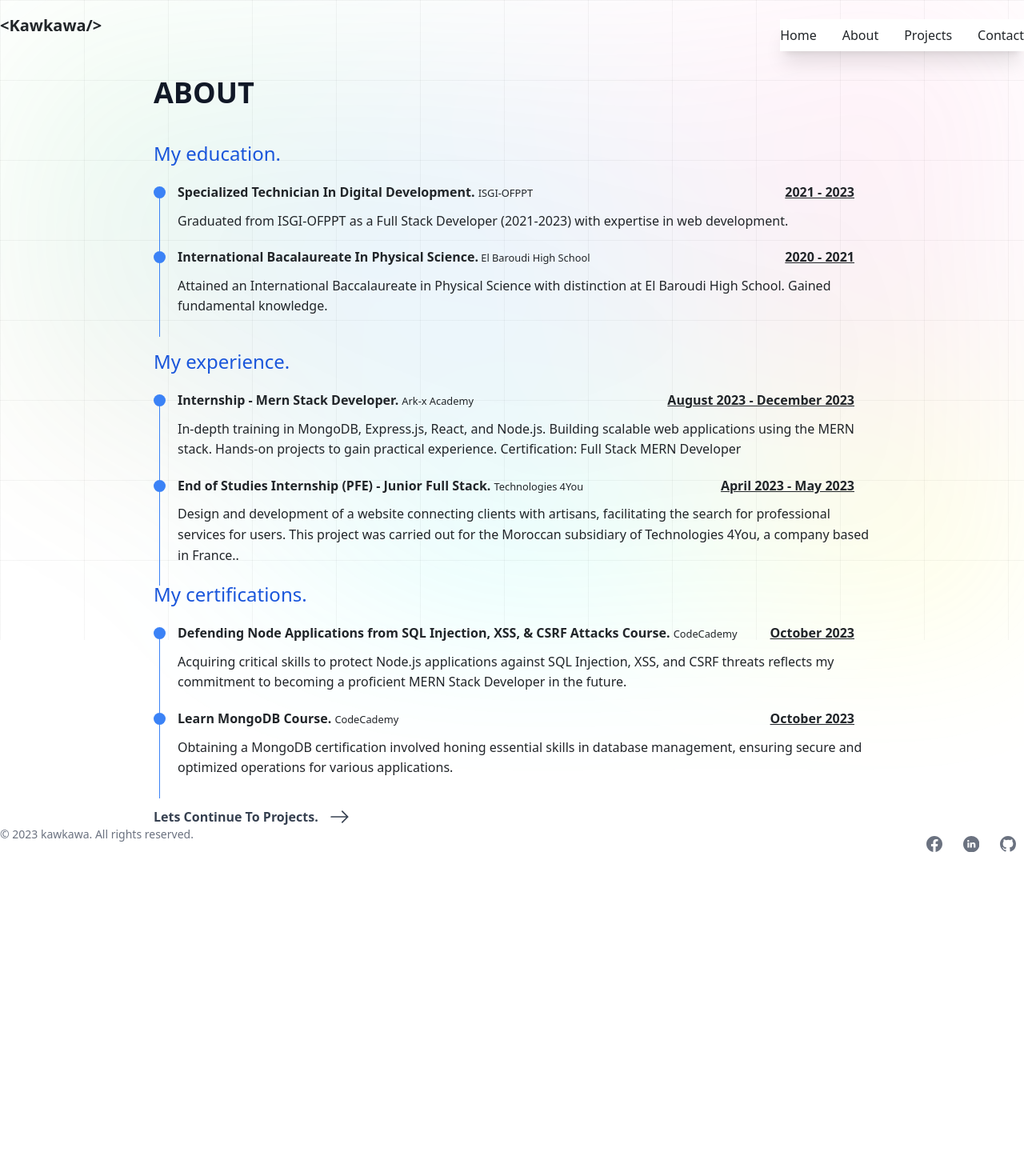
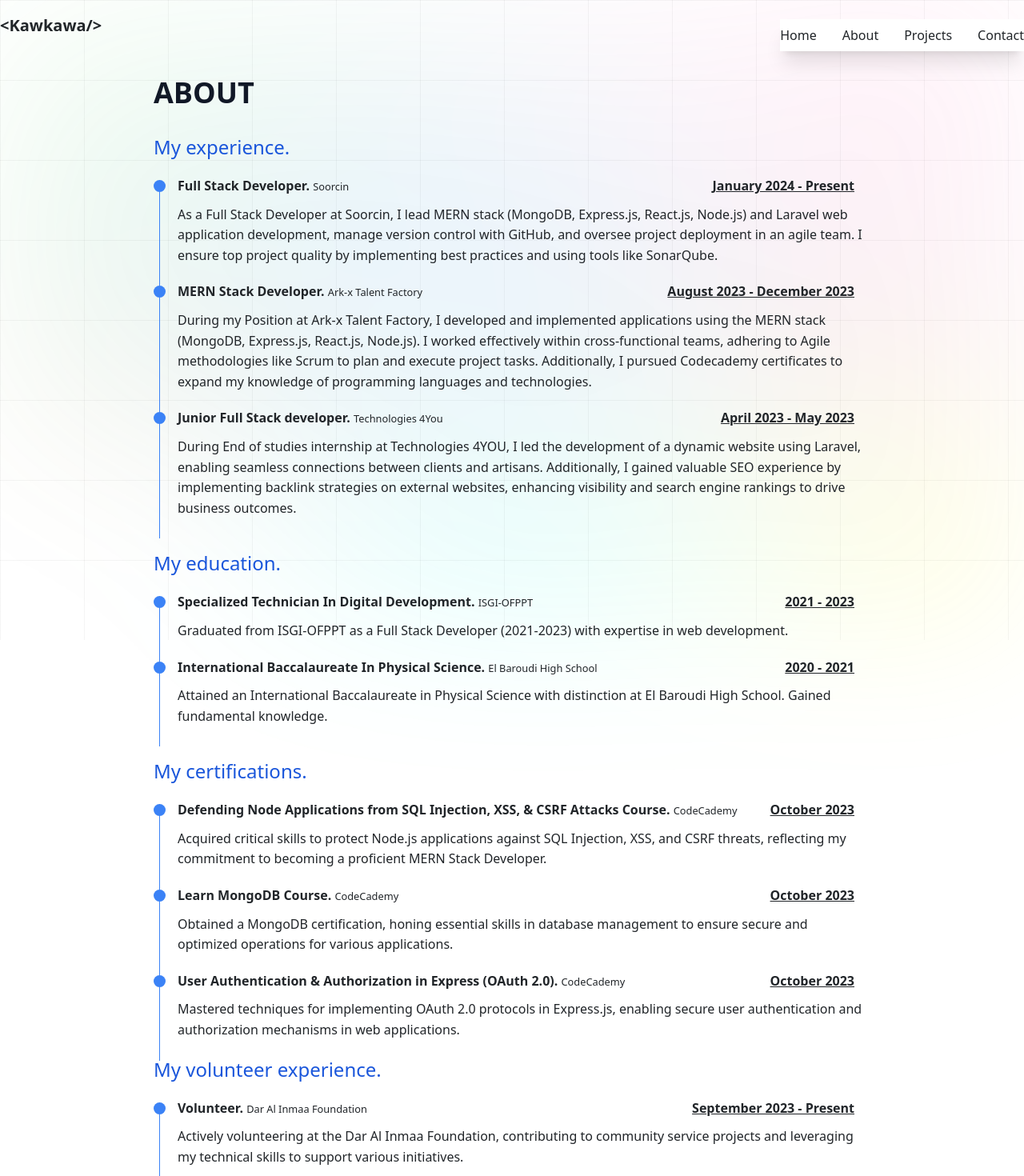
Before and after one commit to Kawkawa2/Portfolio, a React (Vite) app: page /about in a window 1280 px wide. Shown: the top 1470 px of the page at 80% size. Before the commit the page ends 1087 px from the top, so only its background shows below. Built offline with nearby package versions, Linux system fonts and the light colour scheme; the HTML template or start-up script is replaced by a standard one.

Commit message:
Update about.jsx

```diff
--- a/src/components/about.jsx
+++ b/src/components/about.jsx
@@ -2,13 +2,86 @@ import Gotolink from "./gotolink";
 
 function About() {
   return (
-    <section className=" min-h-[calc(100vh - 40vh)] flex items-center  justify-center">
+    <section className="min-h-[calc(100vh - 40vh)] flex items-center justify-center">
       <div className="max-w-4xl">
         <a href="/">
           <h1 className="relative my-8 mx-0 uppercase tracking-[9.9px] text-gray-900 text-4xl font-bold">
             About
           </h1>
         </a>
+
+        {/* Experience section */}
+        <article className="my-20">
+          <h4 className="text-2xl capitalize font-normal text-blue-700 hover:text-gray-500">
+            My experience.
+          </h4>
+          <ul className="timeline">
+            <li>
+              <a
+                target="_blank"
+                rel="noopener noreferrer"
+                id="cardHover"
+                aria-label="Open my experience"
+                href=""
+                className="hover:underline"
+              >
+                Full Stack Developer. <small>Soorcin</small>
+              </a>
+              <a className="float-right" tabIndex={-1}>
+                <b className="underline">January 2024 - Present</b>
+              </a>
+              <p>
+                As a Full Stack Developer at Soorcin, I lead MERN stack (MongoDB, Express.js, React.js, Node.js) and Laravel web application
+                development, manage version control with GitHub, and oversee project deployment in an agile team.
+                I ensure top project quality by implementing best practices and using tools like SonarQube.
+              </p>
+            </li>
+            <li>
+              <a
+                target="_blank"
+                rel="noopener noreferrer"
+                id="cardHover"
+                aria-label="Open my experience"
+                href=""
+                className="hover:underline"
+              >
+                MERN Stack Developer. <small>Ark-x Talent Factory</small>
+              </a>
+              <a className="float-right" tabIndex={-1}>
+                <b className="underline">August 2023 - December 2023</b>
+              </a>
+              <p>
+              During my Position at Ark-x Talent Factory, I developed and implemented applications using the MERN stack
+              (MongoDB, Express.js, React.js, Node.js). I worked effectively within cross-functional teams, adhering to Agile methodologies
+              like Scrum to plan and execute project tasks. Additionally, I pursued Codecademy certificates to expand my knowledge of
+              programming languages and technologies.
+              </p>
+            </li>
+            <li>
+              <a
+                target="_blank"
+                rel="noopener noreferrer"
+                id="cardHover"
+                aria-label="Open my experience"
+                href=""
+                className="hover:underline"
+              >
+                Junior Full Stack developer. <small>Technologies 4You</small>
+              </a>
+              <a className="float-right" tabIndex={-1}>
+                <b className="underline">April 2023 - May 2023</b>
+              </a>
+              <p>
+
+                During End of studies internship at Technologies 4YOU, I led the development of a dynamic website using Laravel,
+                enabling seamless connections between clients and artisans. Additionally, I gained valuable SEO experience by
+                implementing backlink strategies on external websites, enhancing visibility and search engine rankings to drive business
+                outcomes.
+              </p>
+            </li>
+          </ul>
+        </article>
+
         {/* Education section */}
         <article className="my-10">
           <h4 className="text-2xl capitalize font-normal text-blue-700 hover:text-gray-500">
@@ -18,14 +91,13 @@ function About() {
             <li>
               <a
                 target="_blank"
-                rel=""
+                rel="noopener noreferrer"
                 id="cardHover"
                 aria-label="Open my education"
                 href=""
-                className=" hover:underline"
+                className="hover:underline"
               >
-                Specialized Technician In Digital Development.{" "}
-                <small>ISGI-OFPPT</small>
+                Specialized Technician In Digital Development. <small>ISGI-OFPPT</small>
               </a>
               <a className="float-right" tabIndex={-1}>
                 <b className="underline">2021 - 2023</b>
@@ -38,14 +110,13 @@ function About() {
             <li>
               <a
                 target="_blank"
-                rel=""
+                rel="noopener noreferrer"
                 id="cardHover"
                 aria-label="Open my education"
                 href=""
-                className=" hover:underline"
+                className="hover:underline"
               >
-                International Bacalaureate In Physical Science.
-                <small> El Baroudi High School</small>
+                International Baccalaureate In Physical Science. <small>El Baroudi High School</small>
               </a>
               <a className="float-right" tabIndex={-1}>
                 <b className="underline">2020 - 2021</b>
@@ -59,60 +130,8 @@ function About() {
           </ul>
         </article>
 
-        {/* Experience section */}
+       {/* Certification section */}
 
-        <article className="my-20">
-          <h4 className="text-2xl capitalize font-normal text-blue-700 hover:text-gray-500">
-            My experience.
-          </h4>
-          <ul className="timeline">
-            <li>
-              <a
-                target="_blank"
-                rel=""
-                id="cardHover"
-                aria-label="Open my education"
-                href=""
-                className=" hover:underline"
-              >
-                Internship - Mern Stack Developer. <small>Ark-x Academy</small>
-              </a>
-              <a className="float-right" tabIndex={-1}>
-                <b className="underline">August 2023 - December 2023</b>
-              </a>
-              <p>
-                In-depth training in MongoDB, Express.js, React, and Node.js.
-                Building scalable web applications using the MERN stack.
-                Hands-on projects to gain practical experience. Certification:
-                Full Stack MERN Developer
-              </p>
-            </li>
-            <li className="reverse">
-              <a
-                target="_blank"
-                rel=""
-                id="cardHover"
-                aria-label="Open my education"
-                href=""
-                className=" hover:underline"
-              >
-                End of Studies Internship (PFE) - Junior Full Stack.{" "}
-                <small>Technologies 4You</small>
-              </a>
-              <a className="float-right" tabIndex={-1}>
-                <b className="underline">April 2023 - May 2023</b>
-              </a>
-              <p>
-                Design and development of a website connecting clients with
-                artisans, facilitating the search for professional services for
-                users. This project was carried out for the Moroccan subsidiary
-                of Technologies 4You, a company based in France..
-              </p>
-            </li>
-          </ul>
-        </article>
-
-        {/* Certification section */}
         <article className="my-20">
           <h4 className="text-2xl capitalize font-normal text-blue-700 hover:text-gray-500">
             My certifications.
@@ -121,33 +140,31 @@ function About() {
             <li>
               <a
                 target="_blank"
-                rel=""
+                rel="noopener noreferrer"
                 id="cardHover"
-                aria-label="Open my education"
-                href=""
-                className=" hover:underline"
+                aria-label="Open my certification"
+                href="#"
+                className="hover:underline"
               >
-                Defending Node Applications from SQL Injection, XSS, & CSRF
-                Attacks Course. <small>CodeCademy</small>
+                Defending Node Applications from SQL Injection, XSS, & CSRF Attacks Course. <small>CodeCademy</small>
               </a>
               <a className="float-right" tabIndex={-1}>
                 <b className="underline">October 2023</b>
               </a>
               <p>
-                Acquiring critical skills to protect Node.js applications
-                against SQL Injection, XSS, and CSRF threats reflects my
-                commitment to becoming a proficient MERN Stack Developer in the
-                future.
+                Acquired critical skills to protect Node.js applications
+                against SQL Injection, XSS, and CSRF threats, reflecting my
+                commitment to becoming a proficient MERN Stack Developer.
               </p>
             </li>
             <li>
               <a
                 target="_blank"
-                rel=""
+                rel="noopener noreferrer"
                 id="cardHover"
-                aria-label="Open my education"
-                href=""
-                className=" hover:underline"
+                aria-label="Open my certification"
+                href="#"
+                className="hover:underline"
               >
                 Learn MongoDB Course. <small>CodeCademy</small>
               </a>
@@ -155,16 +172,65 @@ function About() {
                 <b className="underline">October 2023</b>
               </a>
               <p>
-                Obtaining a MongoDB certification involved honing essential
-                skills in database management, ensuring secure and optimized
+                Obtained a MongoDB certification, honing essential
+                skills in database management to ensure secure and optimized
                 operations for various applications.
+              </p>
+            </li>
+            <li>
+              <a
+                target="_blank"
+                rel="noopener noreferrer"
+                id="cardHover"
+                aria-label="Open my certification"
+                href="#"
+                className="hover:underline"
+              >
+                User Authentication & Authorization in Express (OAuth 2.0). <small>CodeCademy</small>
+
+              </a>
+              <a className="float-right" tabIndex={-1}>
+                <b className="underline">October 2023</b>
+              </a>
+              <p>
+                Mastered techniques for implementing OAuth 2.0 protocols in Express.js, enabling secure user authentication and authorization mechanisms in web applications.
+              </p>
+            </li>
+          </ul>
+        </article>
+
+
+        {/* Volunteer section */}
+        <article className="my-20">
+          <h4 className="text-2xl capitalize font-normal text-blue-700 hover:text-gray-500">
+            My volunteer experience.
+          </h4>
+          <ul className="timeline">
+            <li>
+              <a
+                target="_blank"
+                rel="noopener noreferrer"
+                id="cardHover"
+                aria-label="Open my volunteer experience"
+                href=""
+                className="hover:underline"
+              >
+                Volunteer. <small>Dar Al Inmaa Foundation</small>
+              </a>
+              <a className="float-right" tabIndex={-1}>
+                <b className="underline">September 2023 - Present</b>
+              </a>
+              <p>
+                Actively volunteering at the Dar Al Inmaa Foundation, contributing
+                to community service projects and leveraging my technical skills to
+                support various initiatives.
               </p>
             </li>
           </ul>
         </article>
 
         <Gotolink
-          content={"Lets Continue To Projects."}
+          content={"Let's Continue To Projects."}
           linkpath={"/projects"}
         />
       </div>
```
